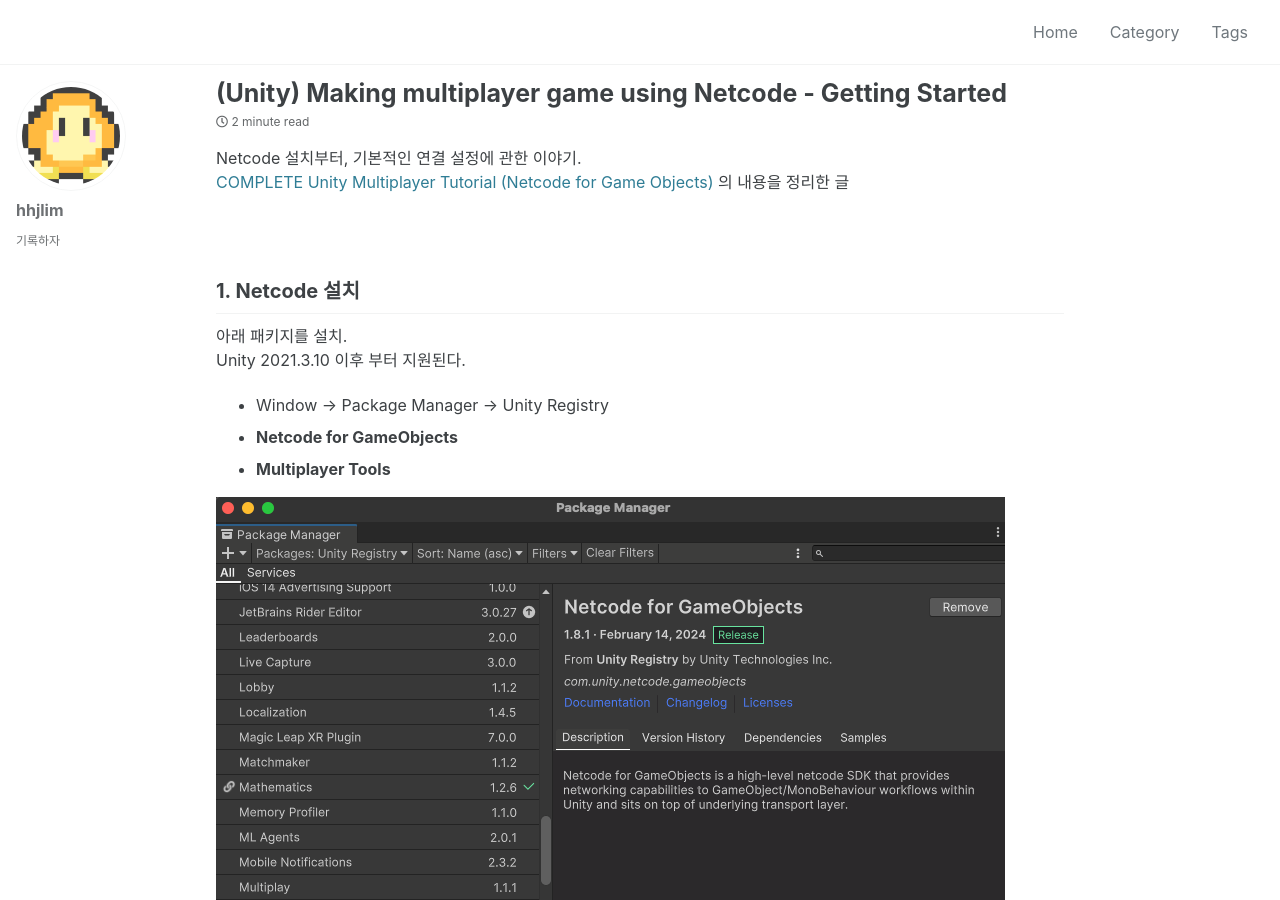
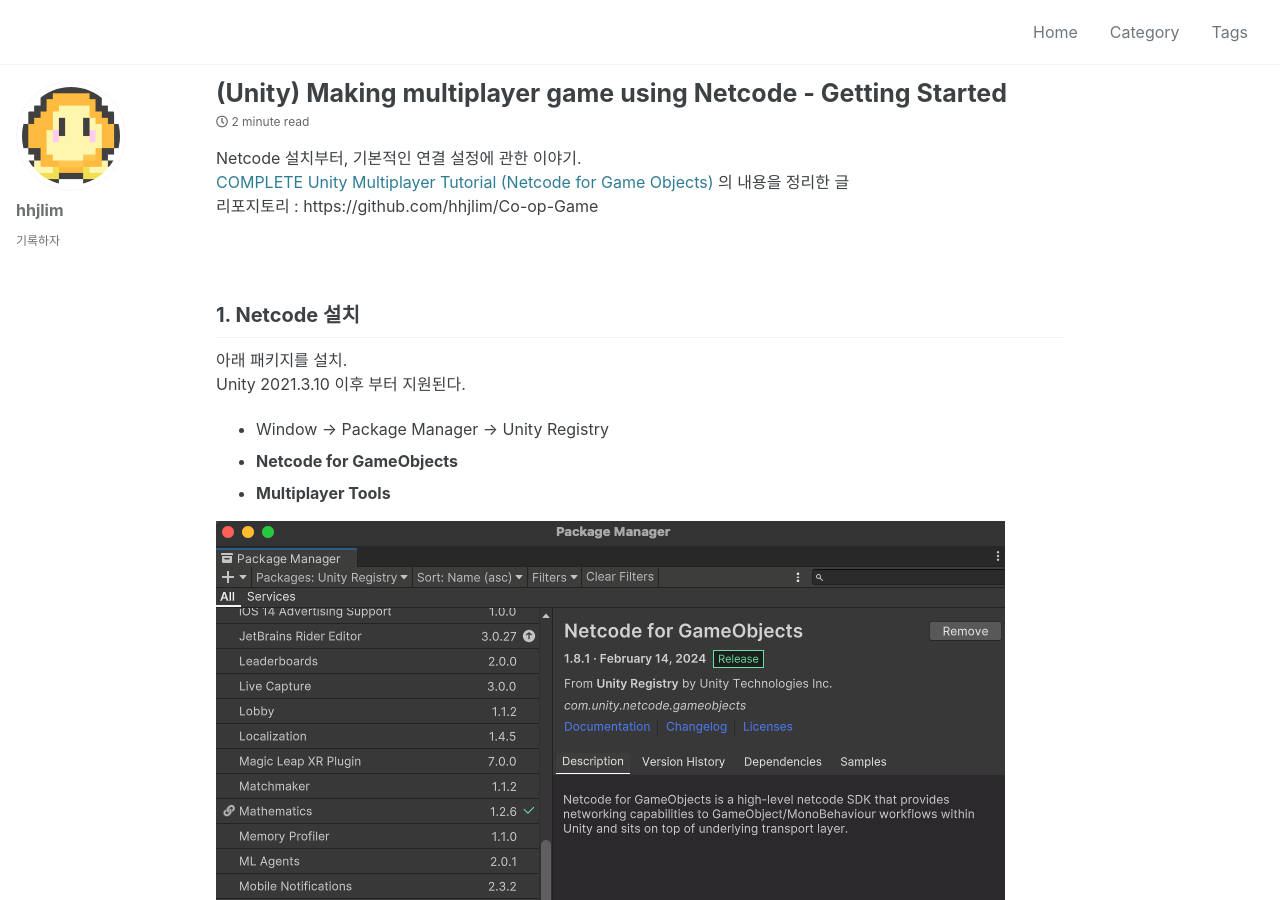
Before and after one commit to hhjlim/hhjlim.github.io, a Jekyll site: the page built from _posts/Unity/2024-04-21-Netcode_1.md, in a window 1280 px wide and 900 px high. Built offline with Jekyll 4.4.1, drawn with Linux system fonts in a browser that asks for light colours; cached includes are drawn as plain includes; comment, search, counter and statistics services are not loaded.

Commit message:
Add Repository URL in Post

```diff
--- a/_posts/Unity/2024-04-21-Netcode_1.md
+++ b/_posts/Unity/2024-04-21-Netcode_1.md
@@ -8,6 +8,7 @@
 
 Netcode 설치부터, 기본적인 연결 설정에 관한 이야기.
 [COMPLETE Unity Multiplayer Tutorial (Netcode for Game Objects)](https://youtu.be/3yuBOB3VrCk?si=9TD1eJWv0TnM7b98) 의 내용을 정리한 글
+리포지토리 : https://github.com/hhjlim/Co-op-Game
 
 &nbsp;
 ## 1. Netcode 설치
```
